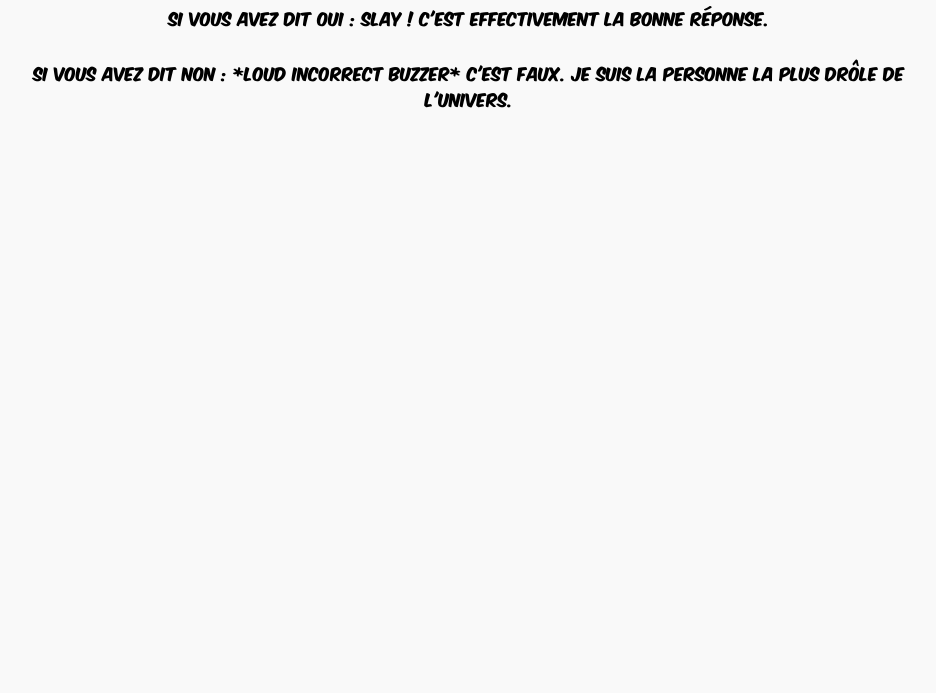
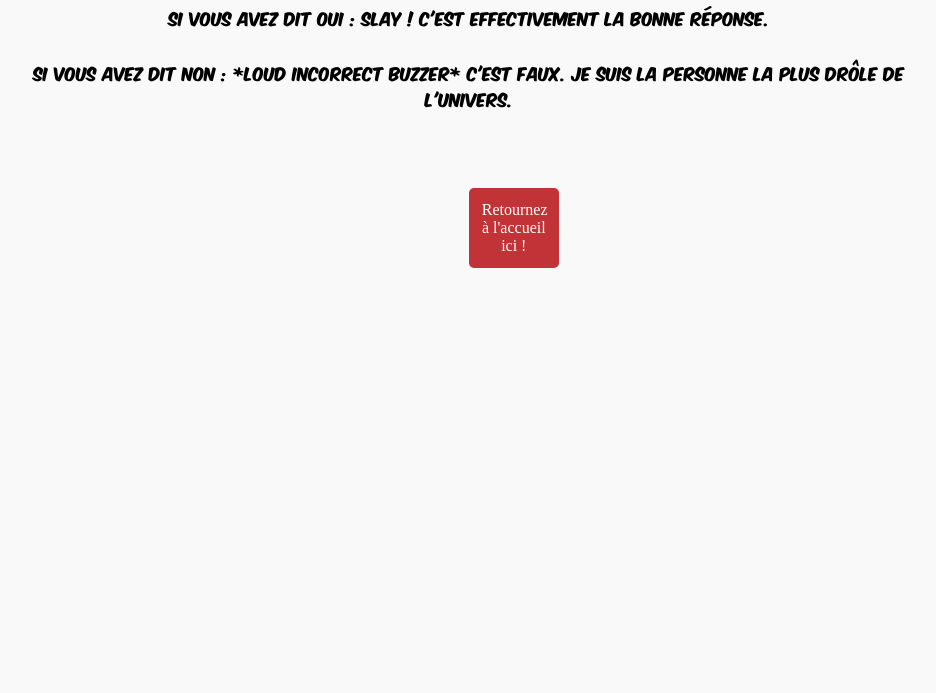
Before and after one commit to itri-lihi/Spiderman, a plain HTML site: page confirmation.html in a window 1280 px wide. Shown: the part 107-800 px from the top of the page, without its empty margins (171-1107 px from the left). Drawn offline with Linux system fonts and the light colour scheme.

Commit message:
Update style.css

```diff
--- a/style.css
+++ b/style.css
@@ -193,7 +193,10 @@ h1, #verif {
   text-align: center;
   text-decoration: none;
   border-radius: 5px;
-  margin: 50% auto;
+  margin-right: 50%;
+  margin-left: 50%;
+  margin-top: 5%;
+  margin-bottom: auto;
   transition: background-color 0.3s;
 }
 
```
